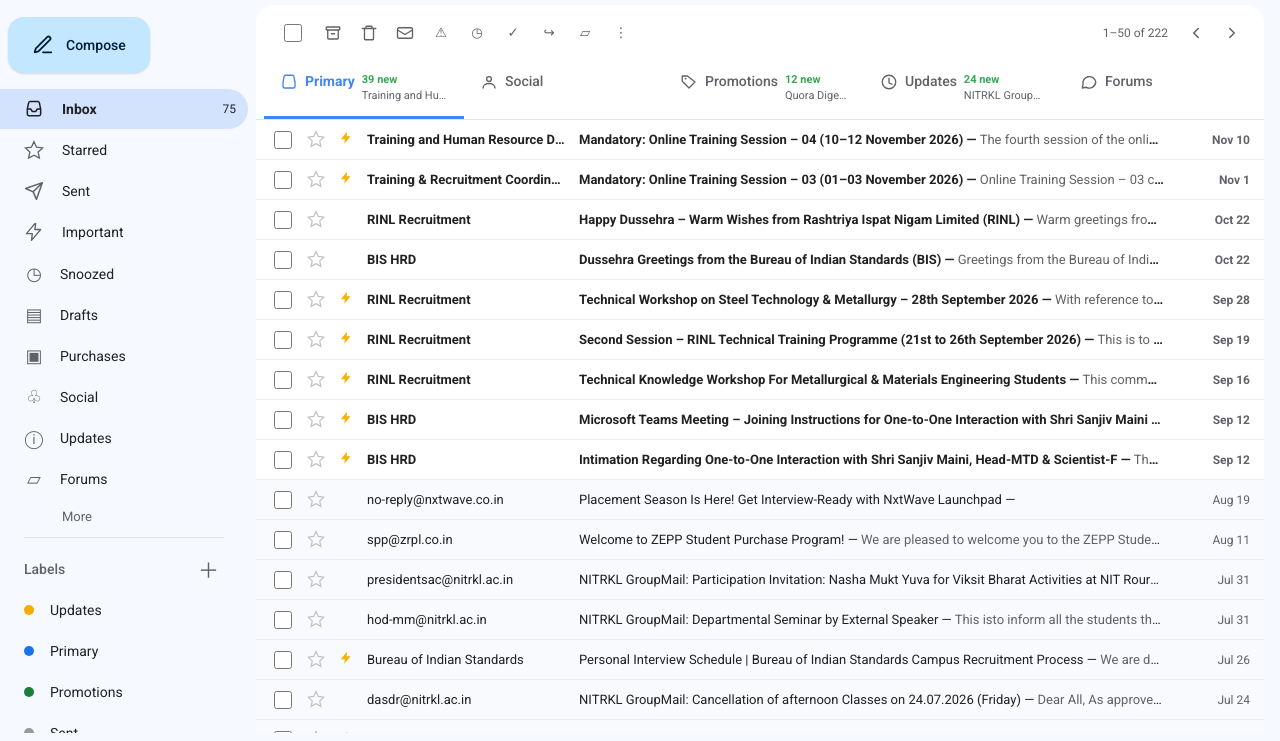
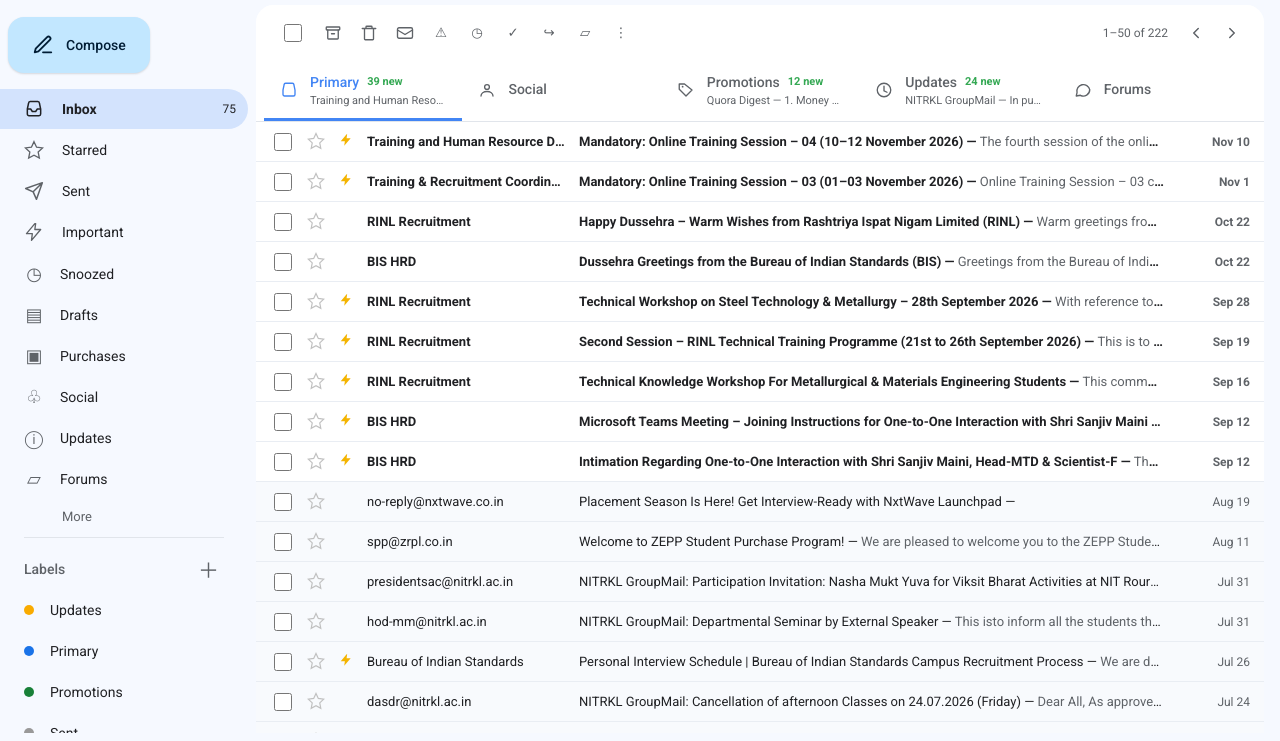
Before and after one commit to amantpgourav-lang/Gmail, a plain HTML site: page index.html in a window 1280 px wide. Shown: the part 59-800 px from the top of the page. Drawn offline with Linux system fonts and the light colour scheme; a web font is replaced by a local one.

Commit message:
Add files via upload

```diff
--- a/app.js
+++ b/app.js
@@ -235,7 +235,7 @@ function renderTabs(){
     const latest = group.slice().sort((a,b)=>new Date(b.date)-new Date(a.date))[0];
     let meta = tab.querySelector('.tab-meta');
     if(!meta){ meta=document.createElement('span'); meta.className='tab-meta'; tab.appendChild(meta); }
-    meta.innerHTML = `<span class="tab-unread">${unread ? unread+' new' : ''}</span><span class="tab-preview">${latest ? escapeHtml(latest.from+' — '+latest.preview).slice(0,65) : ''}</span>`;
+    meta.innerHTML = `<span class="tab-heading"><span class="tab-label">${escapeHtml(category)}</span><span class="tab-unread">${unread ? unread+' new' : ''}</span></span><span class="tab-preview">${latest ? escapeHtml(latest.from+' — '+latest.preview).slice(0,65) : ''}</span>`;
   });
 }
 
--- a/index.html
+++ b/index.html
@@ -126,23 +126,23 @@
     <div class="tabs" id="tabs">
       <button class="tab active" data-tab="Primary">
         <svg viewBox="0 0 24 24"><path d="M4 12l1.5-7A2 2 0 017.45 3h9.1a2 2 0 011.95 2l1.5 7v6a2 2 0 01-2 2H6a2 2 0 01-2-2v-6z" stroke="currentColor" stroke-width="1.8" fill="none"/></svg>
-        Primary
+        <span class="tab-meta"></span>
       </button>
       <button class="tab" data-tab="Social">
         <svg viewBox="0 0 24 24"><circle cx="12" cy="8" r="3.2" stroke="currentColor" stroke-width="1.8" fill="none"/><path d="M4 20c0-3.5 3.5-6 8-6s8 2.5 8 6" stroke="currentColor" stroke-width="1.8" fill="none" stroke-linecap="round"/></svg>
-        Social
+        <span class="tab-meta"></span>
       </button>
       <button class="tab" data-tab="Promotions">
         <svg viewBox="0 0 24 24"><path d="M20 12l-8 8-9-9V4h7l10 8z" stroke="currentColor" stroke-width="1.8" fill="none" stroke-linejoin="round"/><circle cx="7.5" cy="7.5" r="1.2" fill="currentColor"/></svg>
-        Promotions
+        <span class="tab-meta"></span>
       </button>
       <button class="tab" data-tab="Updates">
         <svg viewBox="0 0 24 24"><circle cx="12" cy="12" r="9" stroke="currentColor" stroke-width="1.8" fill="none"/><path d="M12 7v6l4 2" stroke="currentColor" stroke-width="1.8" fill="none" stroke-linecap="round"/></svg>
-        Updates
+        <span class="tab-meta"></span>
       </button>
       <button class="tab" data-tab="Forums">
         <svg viewBox="0 0 24 24"><path d="M21 11.5a8.5 8.5 0 01-12.4 7.55L3 20l1.05-4.5A8.5 8.5 0 1121 11.5z" stroke="currentColor" stroke-width="1.8" fill="none" stroke-linejoin="round"/></svg>
-        Forums
+        <span class="tab-meta"></span>
       </button>
     </div>
 
--- a/styles.css
+++ b/styles.css
@@ -469,3 +469,33 @@ body{background:#f6f9ff;}
 .sidebar-more:hover{background:var(--hover);}
 #extraNav:not(.expanded) .nav-item:nth-child(n+7){display:none;}
 #extraNav.expanded .nav-item{display:flex;}
+
+/* Category tab alignment refinement */
+#tabs.tabs{display:flex;align-items:stretch;gap:0;padding:0 8px;min-height:60px;}
+#tabs .tab{
+  display:flex;flex:1 1 0;min-width:0;width:auto;max-width:none;
+  align-items:center;justify-content:flex-start;flex-wrap:nowrap;gap:12px;
+  padding:9px 16px 8px;min-height:60px;height:60px;text-align:left;
+  border-bottom:3px solid transparent;overflow:hidden;
+}
+#tabs .tab > svg{width:18px;height:18px;flex:0 0 18px;margin:0;align-self:center;}
+#tabs .tab .tab-meta{
+  display:flex;flex:1 1 auto;min-width:0;max-width:100%;
+  flex-direction:column;align-items:flex-start;justify-content:center;gap:3px;
+  overflow:hidden;white-space:nowrap;line-height:1.2;
+}
+#tabs .tab-heading{display:flex;align-items:center;gap:8px;min-width:0;max-width:100%;}
+#tabs .tab-label{font-size:14px;font-weight:500;line-height:18px;white-space:nowrap;}
+#tabs .tab-unread{display:inline-block;min-height:0;font-size:11px;line-height:16px;font-weight:600;white-space:nowrap;flex:0 0 auto;}
+#tabs .tab-preview{display:block;width:100%;min-width:0;max-width:100%;font-size:11px;line-height:14px;white-space:nowrap;overflow:hidden;text-overflow:ellipsis;}
+#tabs .tab.active{border-bottom-color:var(--blue);}
+.email-row{align-items:center;}
+.email-row .row-from{flex:0 0 200px;width:200px;min-width:0;}
+.email-row .row-content{flex:1 1 auto;min-width:0;overflow:hidden;white-space:nowrap;text-overflow:ellipsis;}
+.email-row .row-date{flex:0 0 74px;width:74px;white-space:nowrap;}
+@media(max-width:760px){
+  #tabs .tab{padding:8px 7px;gap:6px;}
+  #tabs .tab-preview{display:none;}
+  #tabs .tab .tab-meta{gap:1px;}
+  .email-row .row-from{flex:0 0 105px;width:105px;}
+}
```
